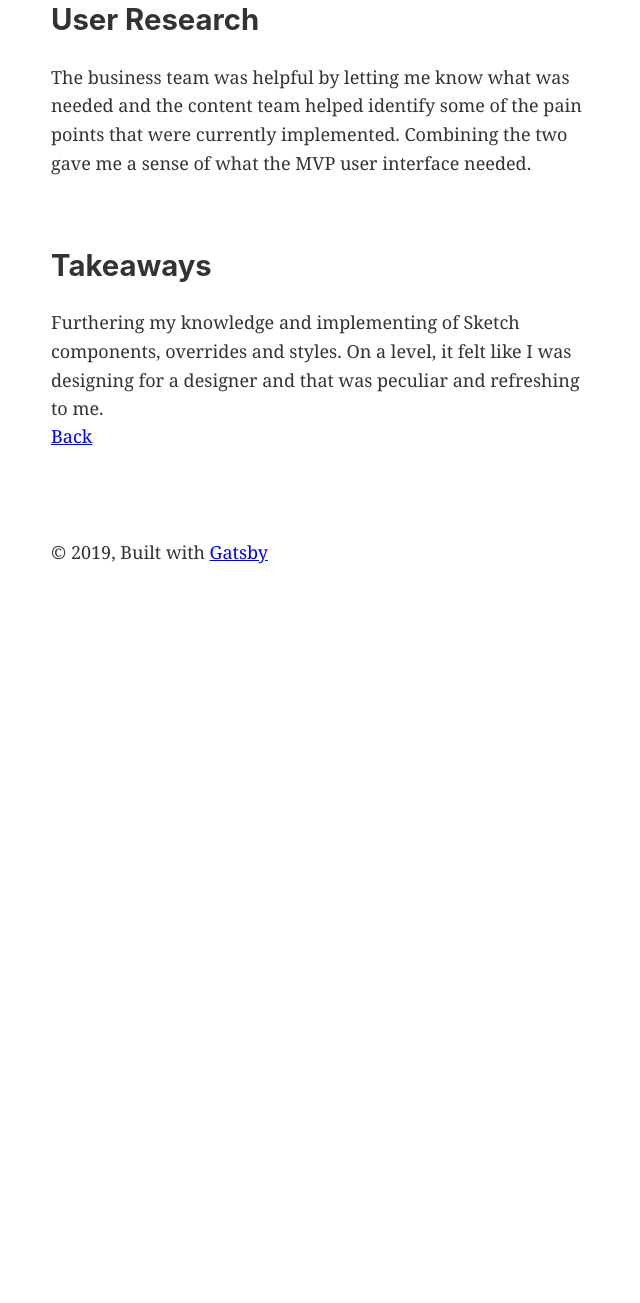
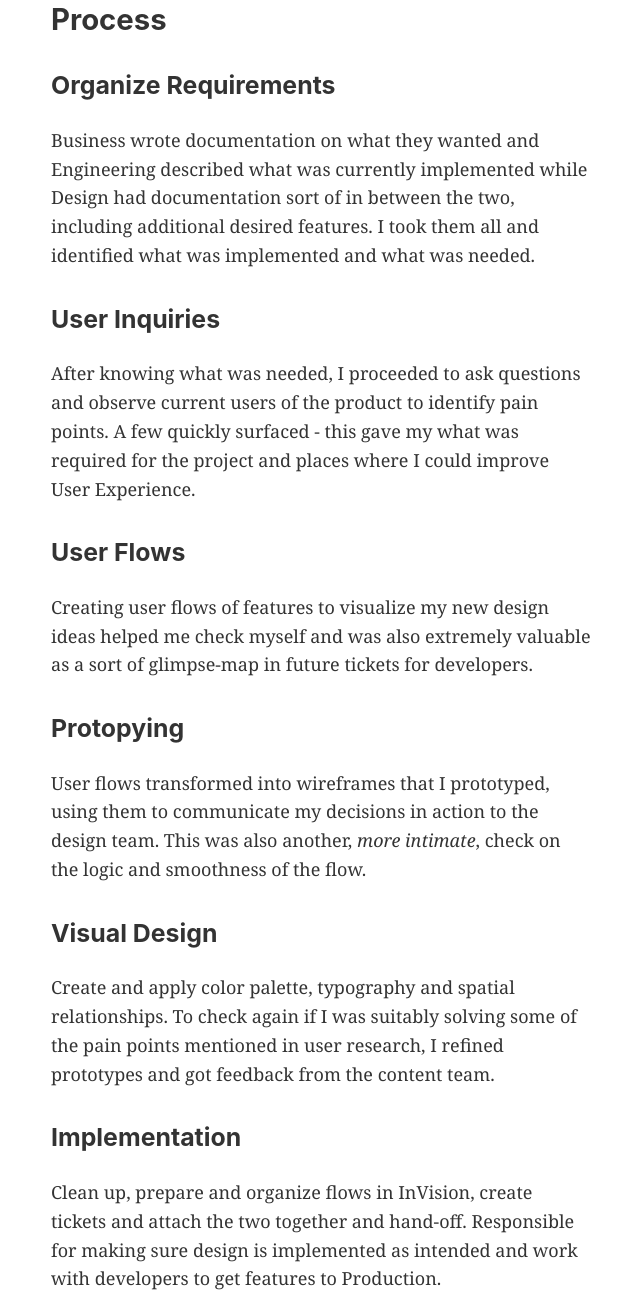
Before and after one commit to john-l-hansen/portfolio, a Gatsby site: page /page-2 in a window 1280 px wide. Shown: the part 1517-2820 px from the top of the page, without its empty margins (319-959 px from the left). Before the commit the page ends 2108 px from the top, so only its background shows below. Built offline with nearby package versions, Linux system fonts and the light colour scheme; Gatsby itself is replaced by a stand-in of ours.

Commit message:
layout description dashboard

```diff
--- a/src/pages/page-2.js
+++ b/src/pages/page-2.js
@@ -19,64 +19,208 @@ const SecondPage = () => (
 
     <Layout>
       <SEO title="Page two" />
-    <div style={{
+      <div
+        style={{
           maxWidth: `540px`,
           margin: `0 auto`,
-    }}>
-    <h2 style={{
+        }}
+      >
+        <h2
+          style={{
             marginTop: `6rem`,
-    }}>About</h2>
+          }}
+        >
+          About
+        </h2>
         <p
           style={{
             maxWidth: `540px`,
             margin: `0 auto`,
             lineHeight: `1.6rem`,
           }}
-    >I helped the design and engineering team redesign the dashboard to improve the user experience, optimize existing features, and do so in a way that lays the foundation for future features. Working closely with the VP of Design, content creators and stakeholders, I collected and refined requirements, designed and prototyped solutions, created actionable tickets and followed them through to production.
+        >
+          I helped the design and engineering team redesign the dashboard to
+          improve the user experience, optimize existing features, and do so in
+          a way that lays the foundation for future features. Working closely
+          with the VP of Design, content creators and stakeholders, I collected
+          and refined requirements, designed and prototyped solutions, created
+          actionable tickets and followed them through to production.
         </p>
 
-    <ul style={{
+        <ul
+          style={{
             listStyle: `none`,
             paddingLeft: `0`,
             marginLeft: `0`,
             marginTop: `4rem`,
             lineHeight: `1.5rem`,
             textTransform: `uppercase`,
-    }}>
-      <li><strong>versioning:</strong> abstract + github </li>
-      <li><strong>prototype:</strong> sketch + invision studio</li>
-      <li><strong>hand-off:</strong> invision</li>
-      <li><strong>code:</strong> angular material</li>
+          }}
+        >
+          <li>
+            <strong>versioning:</strong> abstract + github{' '}
+          </li>
+          <li>
+            <strong>prototype:</strong> sketch + invision studio
+          </li>
+          <li>
+            <strong>hand-off:</strong> invision
+          </li>
+          <li>
+            <strong>code:</strong> angular material
+          </li>
         </ul>
 
-    <h2 style={{
+        <h2
+          style={{
             marginTop: `4rem`,
-    }}>User Research</h2>
+          }}
+        >
+          Process
+        </h2>
+
+        <h3
+          style={{
+            marginTop: `2rem`,
+          }}
+        >
+          Organize   Requirements
+        </h3>
+
         <p
           style={{
             maxWidth: `540px`,
             margin: `0 auto`,
             lineHeight: `1.6rem`,
           }}
-    >The business team was helpful by letting me know what was needed and the content team helped identify some of the pain points that were currently implemented. Combining the two gave me a sense of what the MVP user interface needed.
+        >
+          Business wrote documentation on what they wanted and Engineering
+          described what was currently implemented while Design had
+          documentation sort of in between the two, including additional desired
+          features. I took them all and identified what was implemented and what
+          was needed.
         </p>
 
-    <h2 style={{
-      marginTop: `4rem`,
-    }}>Takeaways</h2>
+        <h3
+          style={{
+            marginTop: `2rem`,
+          }}
+        >
+          User Inquiries
+        </h3>
+
         <p
           style={{
             maxWidth: `540px`,
             margin: `0 auto`,
             lineHeight: `1.6rem`,
           }}
-    >Furthering my knowledge and implementing of Sketch components, overrides and styles. On a level, it felt like I was designing for a designer and that was peculiar and refreshing to me.
+        >
+          After knowing what was needed, I proceeded to ask questions and
+          observe current users of the product to identify pain points. A few
+          quickly surfaced - this gave my what was required for the project and
+          places where I could improve User Experience.
+        </p>
+
+        <h3
+          style={{
+            marginTop: `2rem`,
+          }}
+        >
+          User Flows
+        </h3>
+
+        <p
+          style={{
+            maxWidth: `540px`,
+            margin: `0 auto`,
+            lineHeight: `1.6rem`,
+          }}
+        >
+          Creating user flows of features to visualize my new design
+          ideas helped me check myself and was also extremely valuable as
+          a sort of glimpse-map in future tickets for developers.
+        </p>
+
+        <h3
+          style={{
+            marginTop: `2rem`,
+          }}
+        >
+          Protopying
+        </h3>
+
+        <p
+          style={{
+            maxWidth: `540px`,
+            margin: `0 auto`,
+            lineHeight: `1.6rem`,
+          }}
+        >
+          User flows transformed into wireframes that I prototyped, using them
+          to communicate my decisions in action to the design team. This was also
+          another, <em>more intimate</em>, check on the logic and smoothness of the flow.
+        </p>
+
+        <h3
+          style={{
+            marginTop: `2rem`,
+          }}
+        >
+          Visual Design
+        </h3>
+
+        <p
+          style={{
+            maxWidth: `540px`,
+            margin: `0 auto`,
+            lineHeight: `1.6rem`,
+          }}
+        >
+        Create and apply color palette, typography and spatial relationships. To check again if I was suitably solving some of the pain points mentioned in user research, I refined prototypes and got feedback from the content team.
+        </p>
+
+        <h3
+          style={{
+            marginTop: `2rem`,
+          }}
+        >
+          Implementation
+        </h3>
+
+        <p
+          style={{
+            maxWidth: `540px`,
+            margin: `0 auto`,
+            lineHeight: `1.6rem`,
+          }}
+        >
+        Clean up, prepare and organize flows in InVision, create tickets and attach the two together and hand-off. Responsible for making sure design is implemented as intended and work with developers to get features to Production.
+        </p>
+
+
+        <h2
+          style={{
+            marginTop: `4rem`,
+          }}
+        >
+          Takeaways
+        </h2>
+        <p
+          style={{
+            maxWidth: `540px`,
+            margin: `0 auto`,
+            lineHeight: `1.6rem`,
+          }}
+        >
+          Furthering my knowledge and implementing of Sketch components,
+          overrides and styles. On a level, it felt like I was designing for a
+          designer and that was peculiar and refreshing to me.
         </p>
 
         <Link to="/">Back</Link>
       </div>
     </Layout>
-
   </>
 )
 
```
Also changed, not shown: src/images/img-cover.jpg (deleted). Lines whose indentation alone changed are shown as unchanged.
